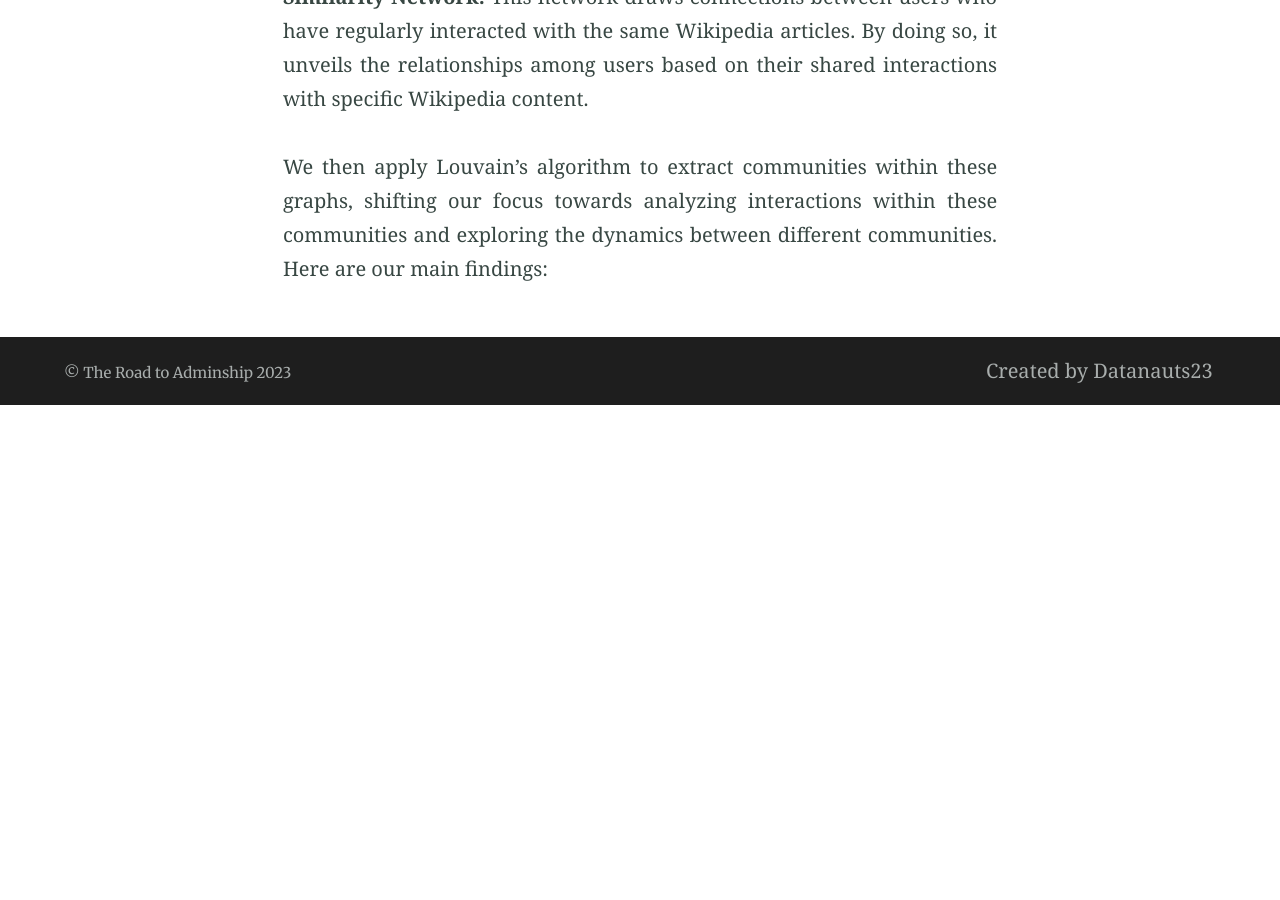
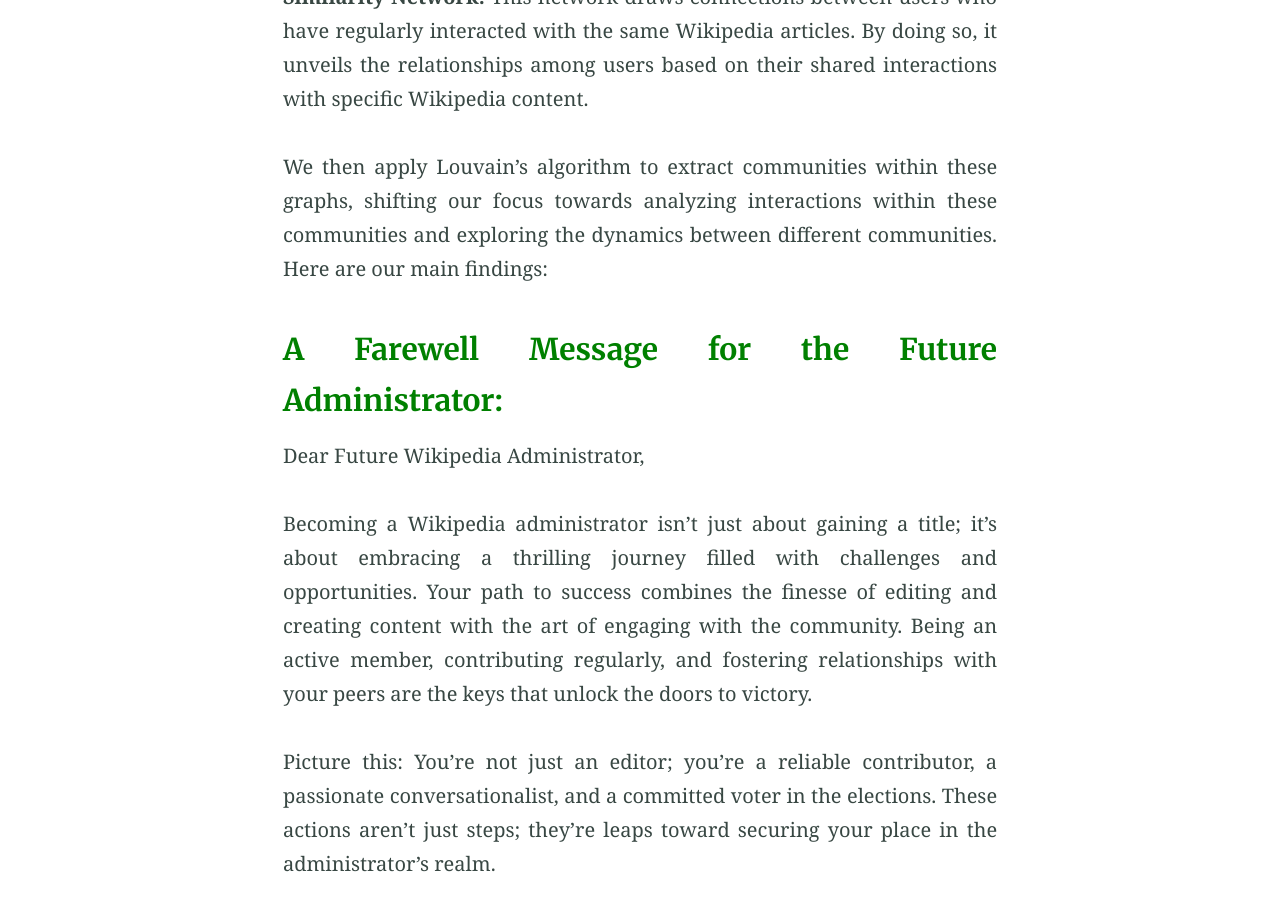
Before and after one commit to Sakasy/sakasy.github.io, a Jekyll site: the page built from index.md, in a window 1280 px wide and 900 px high, scrolled down 16581 px. Built offline with Jekyll 4.4.1, drawn with Linux system fonts in a browser that asks for light colours; before the commit the page ends 16986 px from its top, so only the background shows below that; some of the changed text lies outside the part shown.

Commit message:
Update index.md

```diff
--- a/index.md
+++ b/index.md
@@ -102,3 +102,19 @@
 * **Similarity Network:** This network draws connections between users who have regularly interacted with the same Wikipedia articles. By doing so, it unveils the relationships among users based on their shared interactions with specific Wikipedia content.
 
 We then apply Louvain's algorithm to extract communities within these graphs, shifting our focus towards analyzing interactions within these communities and exploring the dynamics between different communities. Here are our main findings:
+
+### <span style="color:green">A Farewell Message for the Future Administrator:</span>
+
+Dear Future Wikipedia Administrator,
+
+Becoming a Wikipedia administrator isn't just about gaining a title; it's about embracing a thrilling journey filled with challenges and opportunities. Your path to success combines the finesse of editing and creating content with the art of engaging with the community. Being an active member, contributing regularly, and fostering relationships with your peers are the keys that unlock the doors to victory.
+
+Picture this: You're not just an editor; you're a reliable contributor, a passionate conversationalist, and a committed voter in the elections. These actions aren't just steps; they're leaps toward securing your place in the administrator's realm.
+
+But here's the twist: Within this vibrant community, biases can exist. Users might rally around their own, forming tight-knit groups. But fear not, for networking is your superpower! Find your tribe, engage with those who share your passions, and blend in rather than stand apart. Your alliances will be your strength.
+
+Now, let's talk about ethics. This isn't just a game—it's about shouldering immense responsibility. You're not just vying for a position; you're taking on a vital role in safeguarding the integrity of this encyclopedia. So, take a moment for introspection. Ask yourself, "Am I ready for this responsibility?"
+
+
+> Remember, this isn't just about winning an election; it's about being a guardian of knowledge, entrusted with upholding the principles that define Wikipedia.
+> Best of luck on your exhilarating quest to become a Wikipedia administrator!
```
Also changed, not shown: other parts of index.md (+1 -1 lines).
